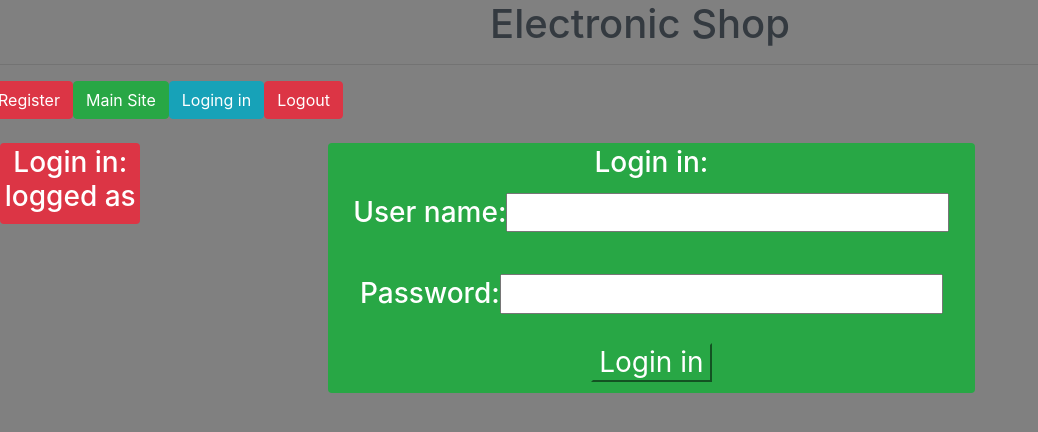
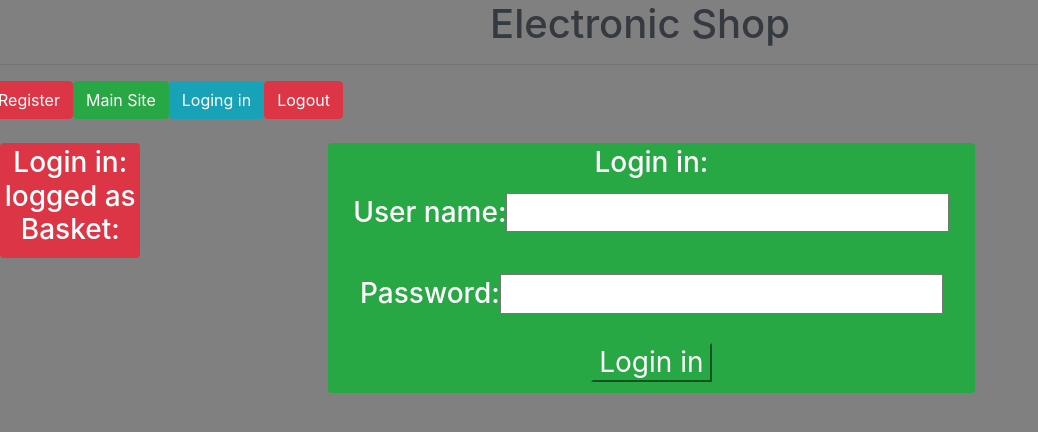
Before and after one commit to GawlikP/Shop_App, a Django app: page /loging_in/ in a window 1280 px wide. Shown: the top 432 px of the page, without its empty margins (0-1038 px from the left). Run offline with Django 3.2, Linux system fonts and the light colour scheme; some libraries are stand-ins or nearby versions.

Commit message:
change few things

```diff
--- a/Shop_App/shop_main/forms.py
+++ b/Shop_App/shop_main/forms.py
@@ -20,4 +20,4 @@
     }
 
 class Basket_form(forms.Form):
-    mount_of = forms.IntegerField(label='how many?', initial='1');
+    mount_of = forms.CharField(label='how', initial='1');
--- a/Shop_App/shop_main/templates/index.html
+++ b/Shop_App/shop_main/templates/index.html
@@ -43,6 +43,14 @@
 				{% endblock %}
 			</br>
 				logged as {{login}}
+			</br>
+				Basket:
+					{% if basket %}
+						{% for bsk in basket %}
+							<br>
+							basket
+						{% endfor %}
+					{% endif %}
 					</h3>
 				</div>
 			</div>
--- a/Shop_App/shop_main/templates/product.html
+++ b/Shop_App/shop_main/templates/product.html
@@ -4,7 +4,9 @@
 {% endblock %}
 
 {% block Seccond_Col %}
-  {{product.id}}</br>
+  <img style="height: 30%; width: 30%;" src='/static/images/{{product.image.img_source}}'/>
+  </br>
+  ID: {{product.id}}</br>
   {{product.name}}</br>
   {{product.price}}</br>
   {{product.description}}</br>
--- a/Shop_App/shop_main/views.py
+++ b/Shop_App/shop_main/views.py
@@ -181,7 +181,6 @@
 	if test == False:
 		return loging_in(request)
 
-	response = render(request, 'login_succes.html',context);
 	if login and password:
 		response.set_cookie('nickname',login),
 		response.set_cookie('password',password),
@@ -194,22 +193,36 @@
 
 	login = None
 
+	product = Product.objects.get(id=id);
+
+	if 'basket' in request.COOKIES:
+		basket = request.COOCKIES['basket'];
+
+	response = render(request, 'product.html');
+
 	if request.method == 'POST':
 		form =  Basket_form(request.POST)
+		#basket += [product.id,form.cleaned_data['mount_of']]
+		response.set_cookie('basket',basket)
 	else:
-		form =  Basket_form();
+		form = Basket_form();
 
 
 	if 'nickname' in request.COOKIES and 'password' in request.COOKIES:
 		login = request.COOKIES['nickname']
 
-	product = Product.objects.get(id=id);
+
+	#response['form'] = form;
+	response['login'] = login;
+	response['product'] = product
+	response['title'] = 'Electronic Shop'
 
 	context = {
-	'form': form,
-	'login': login,
-	'product': product,
-	'title': 'Electronic Shop'
+		'product': product,
+		'login': login,
+		'form': form,
+		'title': 'Electronic Shop'
 	}
 
-	return render(request, 'product.html',context);
+
+	return response;
```
